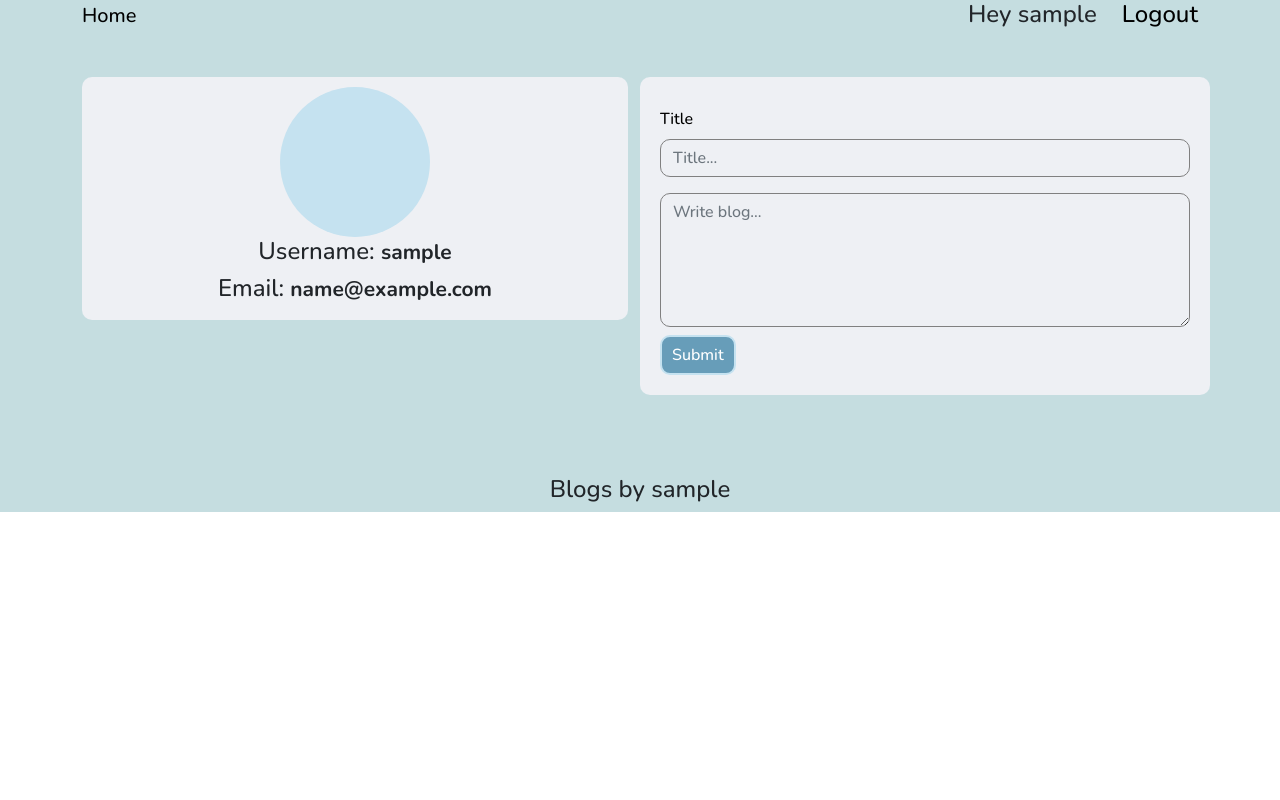
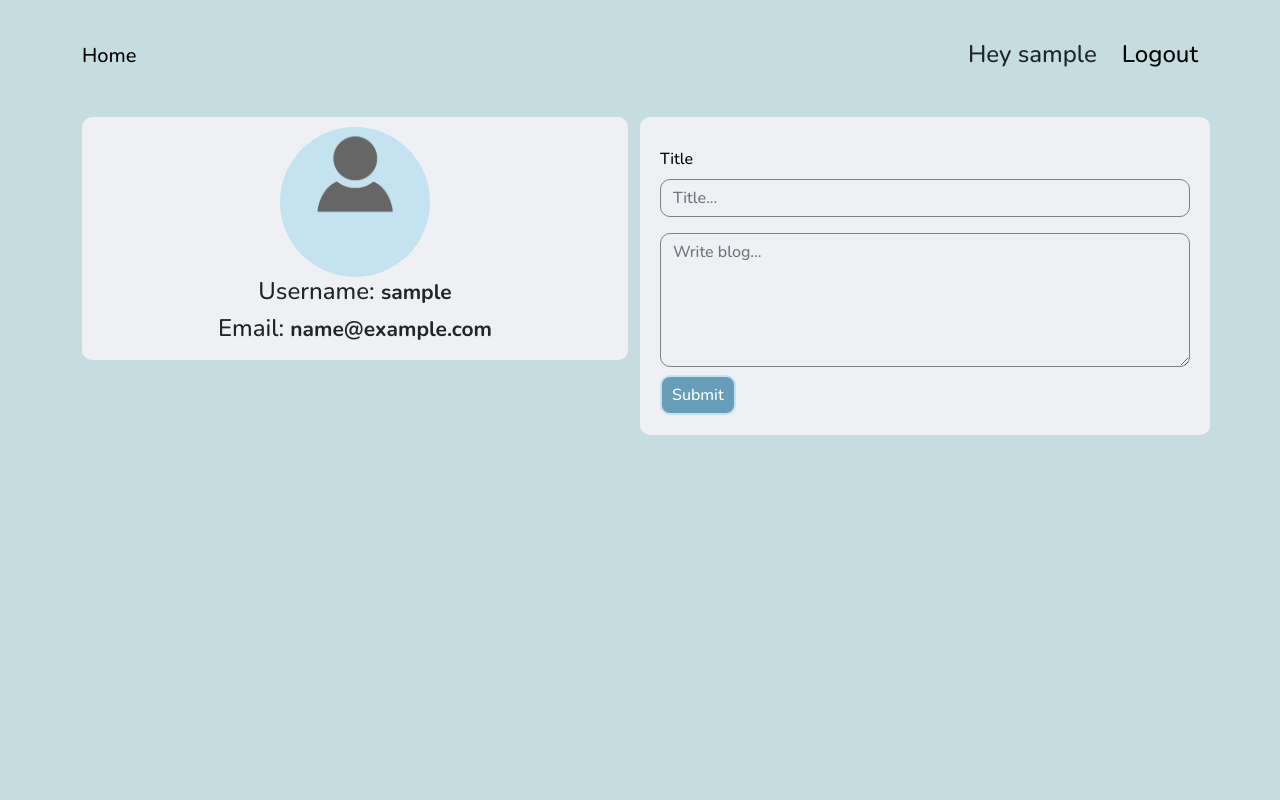
Before and after one commit to Marcos8060/Blog, a Flask app: page /profile in a window 1280 px wide. Run offline with Flask 2, Linux system fonts and the light colour scheme; the visitor is signed in with stand-in values (Sample User, id 1); data comes from the database, SQL or seed files in the repository; data that the repository does not hold is empty.

Commit message:
styled the profile section

```diff
--- a/app/routes.py
+++ b/app/routes.py
@@ -79,6 +79,7 @@ def profile():
         new_blog = Blog(title,blog)
         db.session.add(new_blog)
         db.session.commit()
+        return redirect(url_for('index'))
     blogs = Blog.query.all()
     return render_template('profile.html',blogs=blogs)
 
@@ -86,6 +87,7 @@ def profile():
 @login_required
 def logout():
     logout_user()
+    flash('You are logged out succesfully!',category='success')
     return redirect(url_for("index"))
 
 @app.route('/create_comment/<blog_id>',methods=['POST'])
@@ -101,7 +103,7 @@ def create_comment(blog_id):
             comment = Comment(comments=comment,author=current_user.id,blog_id=blog_id)
             db.session.add(comment)
             db.session.commit()
-            flash(f'Congratulations {current_user.username}, your comment is posted successfully')
+            flash(f'Congratulations {current_user.username}, your comment is posted successfully',category='success')
         else:
             flash('Post does not exists',category='danger')
 
--- a/app/static/style.css
+++ b/app/static/style.css
@@ -60,13 +60,14 @@ body{
 }
 .blog_post{
     background: #C5DDE0;
+    height: 100vh;
 }
-.home_blog{
+/* .home_blog{
     border: 1px solid #C5DDE0;
-    margin: 5px;
+    margin: 2px;
     padding: 10px;
     border-radius: 5px;
-}
+} */
 .blog_item{
     background: #EEF0F4;
     margin: auto;
--- a/app/templates/index.html
+++ b/app/templates/index.html
@@ -8,7 +8,7 @@
             <ul class="navs">
                 <li><a href="{{ url_for('register')}}">SignUp</a></li>
                 <li><a href="{{ url_for('login')}}">Login</a></li>
-                <li><a href="{{ url_for('profile')}}">Profile</a></li>
+                <li><a href="{{ url_for('profile')}}">Write Blog</a></li>
                 <li><a href="{{ url_for('logout') }}">Logout</a></li>
             </ul>
         </div>
@@ -37,9 +37,9 @@
         </div>
         <div class="blogs">
             <h1 class="mt-5 mb-5" style="font-weight: bold;">Latest Blog Posts</h1>
-            <div class="row">
+            <div class="row d-flex justify-content-between align-items-center" style="background: rgb(238,240,244);padding: 10px;">
                 {%for blog in blogs  %}
-               <div class="col-5 mt-3 home_blog">
+               <div class="col-6 mt-3 home_blog">
                 <h5 style="font-weight: bold;">{{ blog.title }}</h5>
                 <p>{{ blog.blogs }}</p>
                 <div class="collapse" id="comments-{{ blog.id }}">
--- a/app/templates/profile.html
+++ b/app/templates/profile.html
@@ -5,16 +5,18 @@
     <div class="blog_hero">
         <div class="container">
             <div class="d-flex align-items-center justify-content-between">
-                <h4><a href="{{url_for('index')}}" style="text-decoration: none;color: black;font-size: 20px;margin-top: 5vh;">Home</a></h4>
+                <h4 style="margin-top: 5vh;"><a href="{{url_for('index')}}" style="text-decoration: none;color: black;font-size: 20px;margin-top: 5vh;">Home</a></h4>
                 <div class="d-flex align-items-center justify-content-between">
-                    <h4 style="margin-right: 25px;">Hey {{current_user.username }}</h4>
-                    <a style="text-decoration: none;color: black;" href="{{ url_for('logout') }}"><h4>Logout</h4></a>
+                    <h4 style="margin-right: 25px;margin-top: 5vh;">Hey {{current_user.username }}</h4>
+                    <a style="text-decoration: none;color: black;margin-top: 5vh;" href="{{ url_for('logout') }}"><h4>Logout</h4></a>
                 </div>
             </div>
             <div class="row">
                 <div class="col-6">
                     <div class="profile">
-                        <div class="img_box"></div>
+                        <div class="img_box">
+                            <img class="img-fluid" src="../static/Images/avatar-removebg-preview.png" alt="">
+                        </div>
                         <h4>Username: <small style="font-weight: bold;">{{ current_user.username }}</small></h4>
                         <h4>Email: <small style="font-weight: bold;">{{ current_user.email }}</small></h4>
                     </div>
@@ -28,15 +30,6 @@
                     </form>
                 </div>
             </div>
-            <div class="row">
-                <h4 class="text-center">Blogs by {{ current_user.username }}</h4>
-                {% for blog in blogs %}
-                <div class="col-6 mt-4">
-                    <h5 style="font-weight: bold;">{{ current_user.blog.title }}</h5>
-                    <p>{{ current_user.blog.blogs }}</p>
-                </div>
-                {% endfor %}
-            </div>
         </div>
     </div>
 </div>
```
Also changed, not shown: app/static/Images/avatar-removebg-preview.png (added), app/templates/base.html (indentation only).
